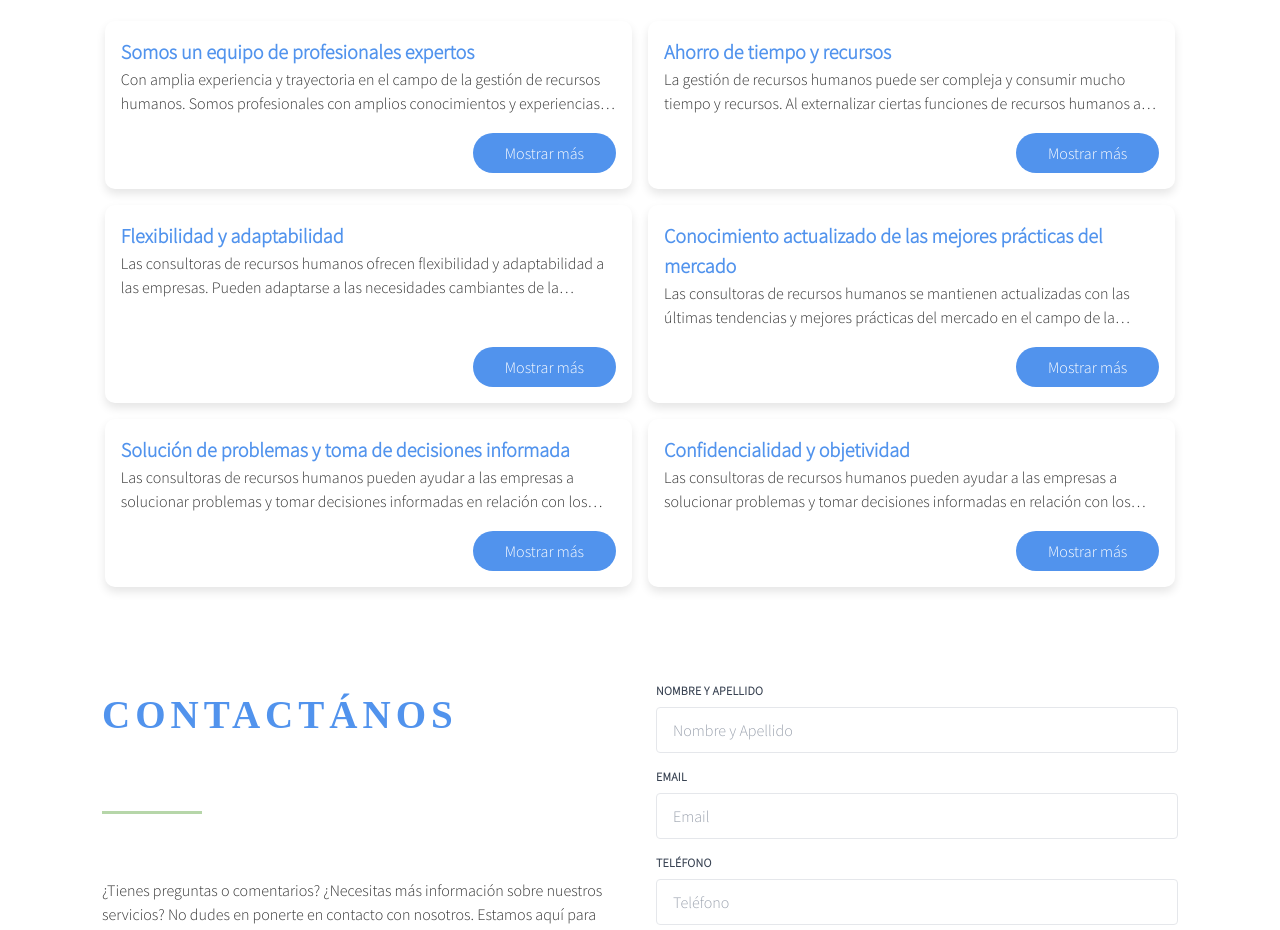
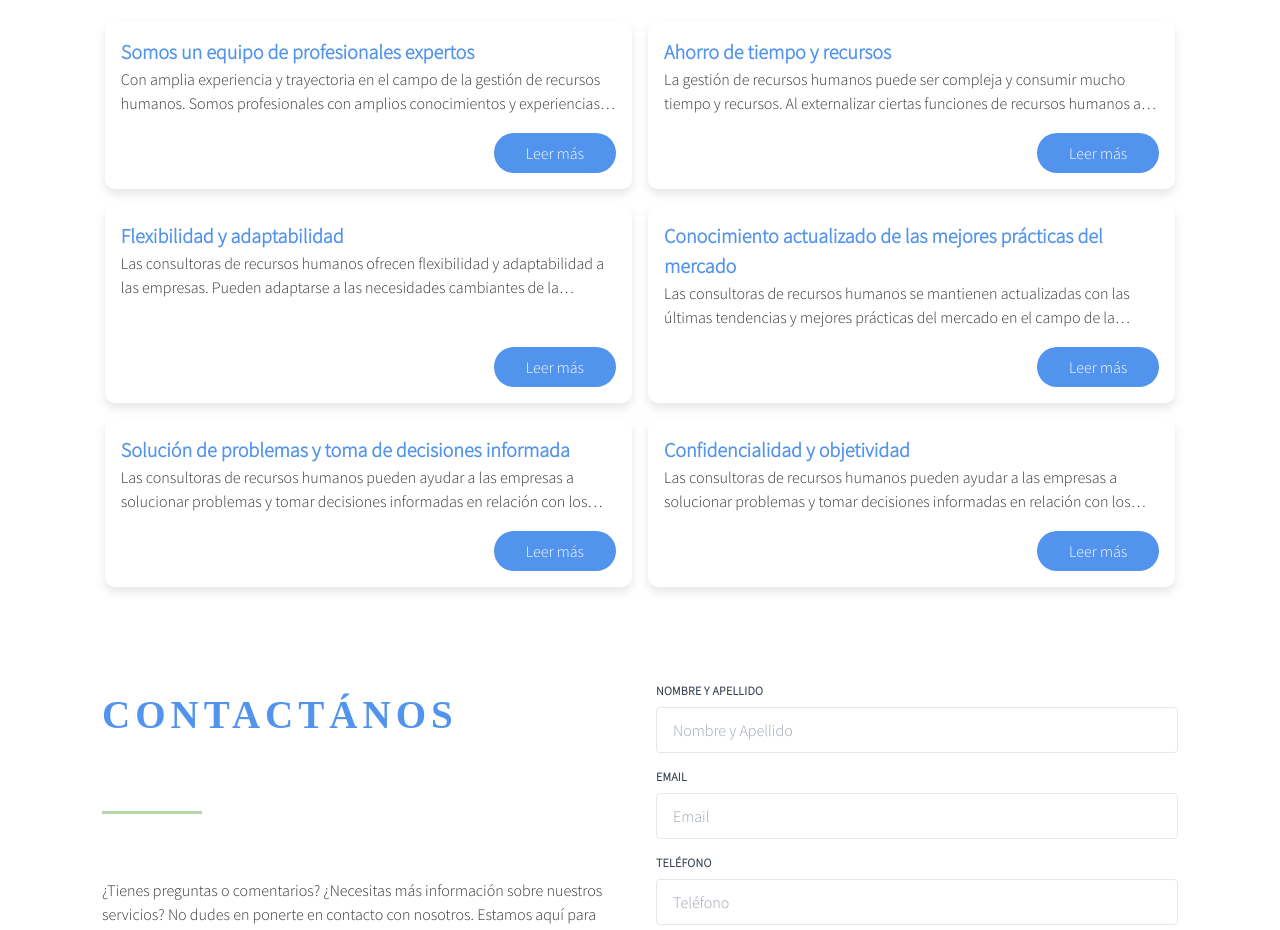
Before and after one commit to agreloe/lm-consulting, a Next.js app: page / in a window 1280 px wide. Shown: the part 3000-3930 px from the top of the page. Built offline with nearby package versions, Linux system fonts and the light colour scheme; a web font is replaced by a local one.

Commit message:
changed button text on how component

```diff
--- a/src/components/home/How.js
+++ b/src/components/home/How.js
@@ -54,7 +54,7 @@ export default function How() {
                             <div className={open === true && selectedRow === index ? `${styles.description} ${styles.active}` : `${styles.description}`}>
                                 <p>{item.description}</p>
                             </div>
-                            <button className={`${styles.button}`} onClick={() => onSelectedRow(index)}>{open === true && selectedRow === index ? 'Mostrar menos' : 'Mostrar más'}</button>
+                            <button className={`${styles.button}`} onClick={() => onSelectedRow(index)}>{open === true && selectedRow === index ? 'Leer menos' : 'Leer más'}</button>
                         </div>
                     ))
                 }
```
